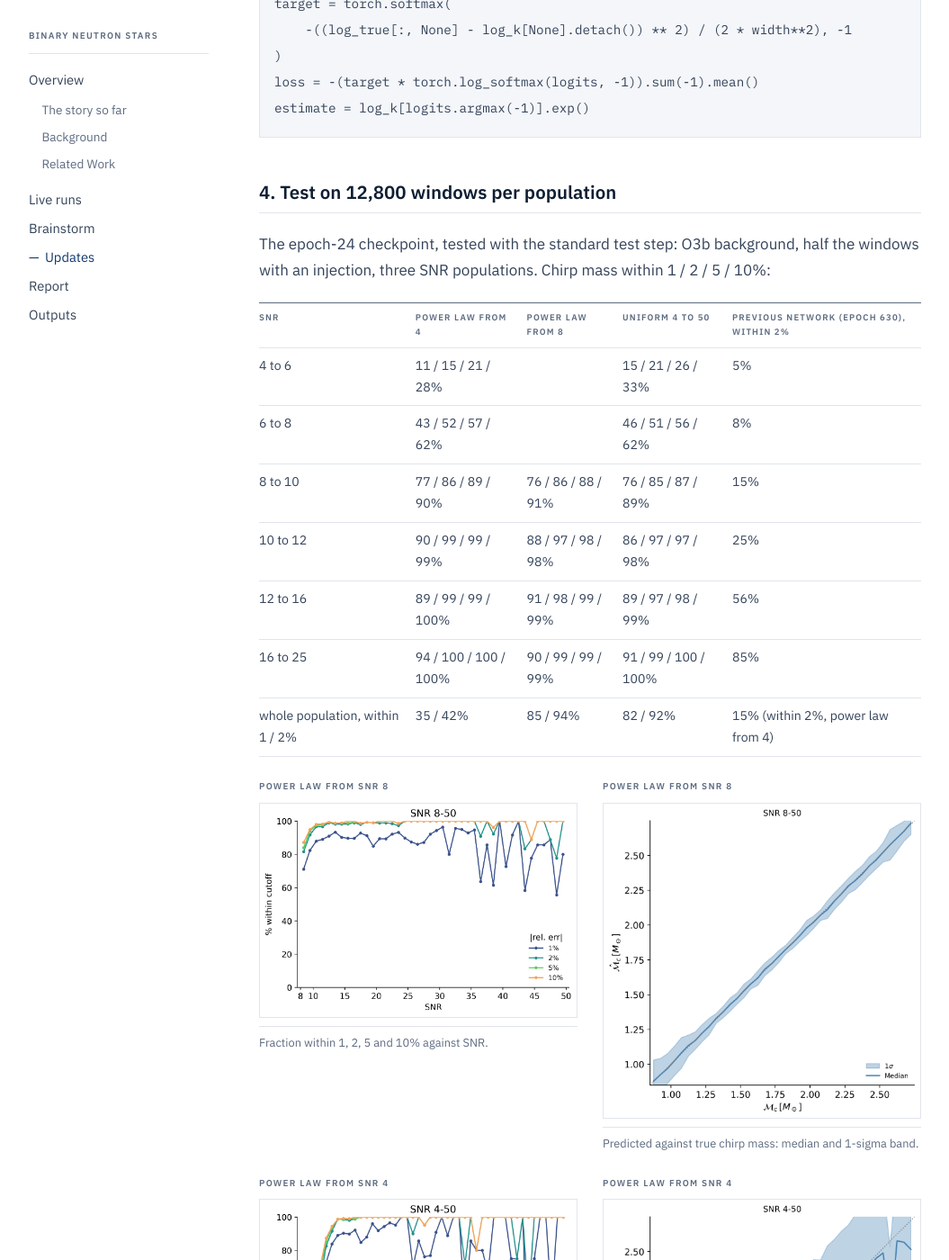
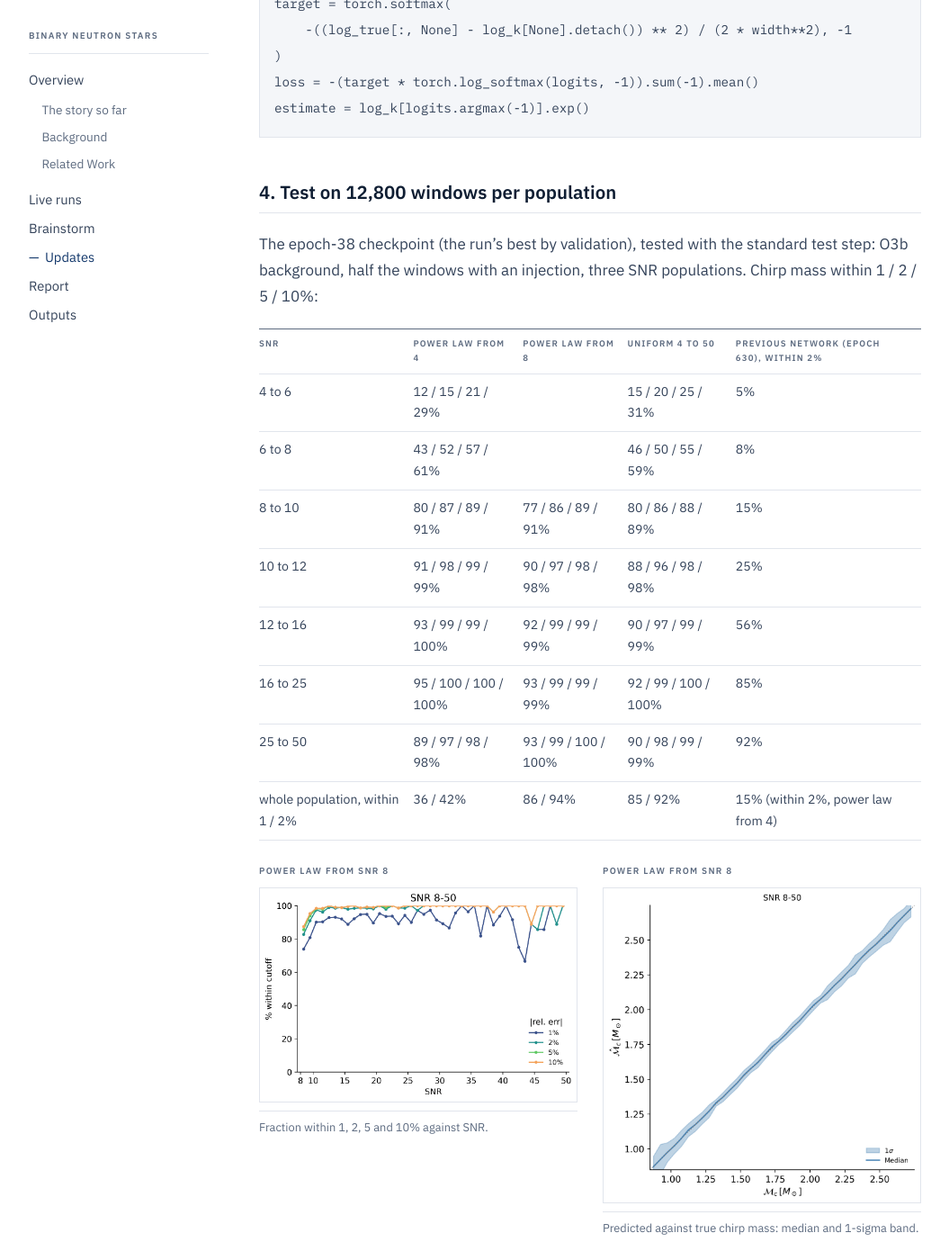
Before and after one commit to kyoon-mit/kyoon-mit.github.io, a Jekyll site: the page built from docs/_updates/2026-10-08-chirp-kernels-work.md, in a window 1280 px wide and 1400 px high, scrolled down 6565 px. Shown: the whole window at 90% size, without its empty margins (104-1159 px from the left). Built offline with Jekyll 4.4.1, drawn with Linux system fonts in a browser that asks for light colours; some of the changed text lies outside the part shown.

Commit message:
Use the best (epoch 38) chirp-kernel checkpoint for the test results
Co-Authored-By: Claude Opus 5.5 <noreply@anthropic.com>

```diff
--- a/docs/_updates/2026-10-08-chirp-kernels-work.md
+++ b/docs/_updates/2026-10-08-chirp-kernels-work.md
@@ -226,7 +226,7 @@ estimate = log_k[logits.argmax(-1)].exp()
 
 ## 4. Test on 12,800 windows per population
 
-The epoch-24 checkpoint, tested with the standard test step: O3b
+The epoch-38 checkpoint (the run's best by validation), tested with the standard test step: O3b
 background, half the windows with an injection, three SNR populations.
 Chirp mass within 1 / 2 / 5 / 10%:
 
@@ -234,24 +234,25 @@ Chirp mass within 1 / 2 / 5 / 10%:
 
 | SNR | power law from 4 | power law from 8 | uniform 4 to 50 | previous network (epoch 630), within 2% |
 |---|---|---|---|---|
-| 4 to 6 | 11 / 15 / 21 / 28% | | 15 / 21 / 26 / 33% | 5% |
-| 6 to 8 | 43 / 52 / 57 / 62% | | 46 / 51 / 56 / 62% | 8% |
-| 8 to 10 | 77 / 86 / 89 / 90% | 76 / 86 / 88 / 91% | 76 / 85 / 87 / 89% | 15% |
-| 10 to 12 | 90 / 99 / 99 / 99% | 88 / 97 / 98 / 98% | 86 / 97 / 97 / 98% | 25% |
-| 12 to 16 | 89 / 99 / 99 / 100% | 91 / 98 / 99 / 99% | 89 / 97 / 98 / 99% | 56% |
-| 16 to 25 | 94 / 100 / 100 / 100% | 90 / 99 / 99 / 99% | 91 / 99 / 100 / 100% | 85% |
-| whole population, within 1 / 2% | 35 / 42% | 85 / 94% | 82 / 92% | 15% (within 2%, power law from 4) |
+| 4 to 6 | 12 / 15 / 21 / 29% | | 15 / 20 / 25 / 31% | 5% |
+| 6 to 8 | 43 / 52 / 57 / 61% | | 46 / 50 / 55 / 59% | 8% |
+| 8 to 10 | 80 / 87 / 89 / 91% | 77 / 86 / 89 / 91% | 80 / 86 / 88 / 89% | 15% |
+| 10 to 12 | 91 / 98 / 99 / 99% | 90 / 97 / 98 / 98% | 88 / 96 / 98 / 98% | 25% |
+| 12 to 16 | 93 / 99 / 99 / 100% | 92 / 99 / 99 / 99% | 90 / 97 / 99 / 99% | 56% |
+| 16 to 25 | 95 / 100 / 100 / 100% | 93 / 99 / 99 / 99% | 92 / 99 / 100 / 100% | 85% |
+| 25 to 50 | 89 / 97 / 98 / 98% | 93 / 99 / 100 / 100% | 90 / 98 / 99 / 99% | 92% |
+| whole population, within 1 / 2% | 36 / 42% | 86 / 94% | 85 / 92% | 15% (within 2%, power law from 4) |
 
 </div>
 
 <div class="plot-pair">
 {% include figure.html
-   src="/assets/img/bns/2026-10-08/test_ep24/snr8_powerlaw_frac_within.png"
+   src="/assets/img/bns/2026-10-08/test_ep38/snr8_powerlaw_frac_within.png"
    alt="Fraction of events within 1, 2, 5 and 10 percent in chirp mass against SNR, power law from SNR 8"
    label="Power law from SNR 8"
    caption="Fraction within 1, 2, 5 and 10% against SNR." %}
 {% include figure.html
-   src="/assets/img/bns/2026-10-08/test_ep24/snr8_powerlaw_pred_vs_true.png"
+   src="/assets/img/bns/2026-10-08/test_ep38/snr8_powerlaw_pred_vs_true.png"
    alt="Predicted against true chirp mass, power law from SNR 8"
    label="Power law from SNR 8"
    caption="Predicted against true chirp mass: median and 1-sigma band." %}
@@ -259,12 +260,12 @@ Chirp mass within 1 / 2 / 5 / 10%:
 
 <div class="plot-pair">
 {% include figure.html
-   src="/assets/img/bns/2026-10-08/test_ep24/snr4_powerlaw_frac_within.png"
+   src="/assets/img/bns/2026-10-08/test_ep38/snr4_powerlaw_frac_within.png"
    alt="Fraction of events within 1, 2, 5 and 10 percent in chirp mass against SNR, power law from SNR 4"
    label="Power law from SNR 4"
    caption="The realistic population; most events are below SNR 8." %}
 {% include figure.html
-   src="/assets/img/bns/2026-10-08/test_ep24/snr4_powerlaw_pred_vs_true.png"
+   src="/assets/img/bns/2026-10-08/test_ep38/snr4_powerlaw_pred_vs_true.png"
    alt="Predicted against true chirp mass, power law from SNR 4"
    label="Power law from SNR 4"
    caption="Below SNR 8 many estimates fall far from the truth, widening the band." %}
@@ -272,18 +273,20 @@ Chirp mass within 1 / 2 / 5 / 10%:
 
 <div class="plot-pair">
 {% include figure.html
-   src="/assets/img/bns/2026-10-08/test_ep24/snr4_uniform_frac_within.png"
+   src="/assets/img/bns/2026-10-08/test_ep38/snr4_uniform_frac_within.png"
    alt="Fraction of events within 1, 2, 5 and 10 percent in chirp mass against SNR, uniform SNR 4 to 50"
    label="Uniform SNR 4 to 50"
    caption="Fraction within 1, 2, 5 and 10% against SNR." %}
 {% include figure.html
-   src="/assets/img/bns/2026-10-08/test_ep24/snr4_uniform_pred_vs_true.png"
+   src="/assets/img/bns/2026-10-08/test_ep38/snr4_uniform_pred_vs_true.png"
    alt="Predicted against true chirp mass, uniform SNR 4 to 50"
    label="Uniform SNR 4 to 50"
    caption="Predicted against true chirp mass: median and 1-sigma band." %}
 </div>
 
-From SNR 10 up, 97 to 100% of events are within 2%, matched-filter level.
+From SNR 10 up, 96 to 100% of events are within 2%, matched-filter level, and
+88 to 95% within 1%. Against epoch 24, within 2% is unchanged and within 1%
+is a few points higher, most at SNR 25 to 50 (89 to 93% against 81 to 86%).
 At SNR 6 to 8, half the events are within 2%, against 8% for the previous
 network.
 
```
Also changed, not shown: docs/assets/img/bns/2026-10-08/test_ep38/snr4_powerlaw_frac_within.png (added), docs/assets/img/bns/2026-10-08/test_ep38/snr4_powerlaw_pred_vs_true.png (added), docs/assets/img/bns/2026-10-08/test_ep38/snr4_uniform_frac_within.png (added), docs/assets/img/bns/2026-10-08/test_ep38/snr4_uniform_pred_vs_true.png (added), docs/assets/img/bns/2026-10-08/test_ep38/snr8_powerlaw_frac_within.png (added), docs/assets/img/bns/2026-10-08/test_ep38/snr8_powerlaw_pred_vs_true.png (added).
